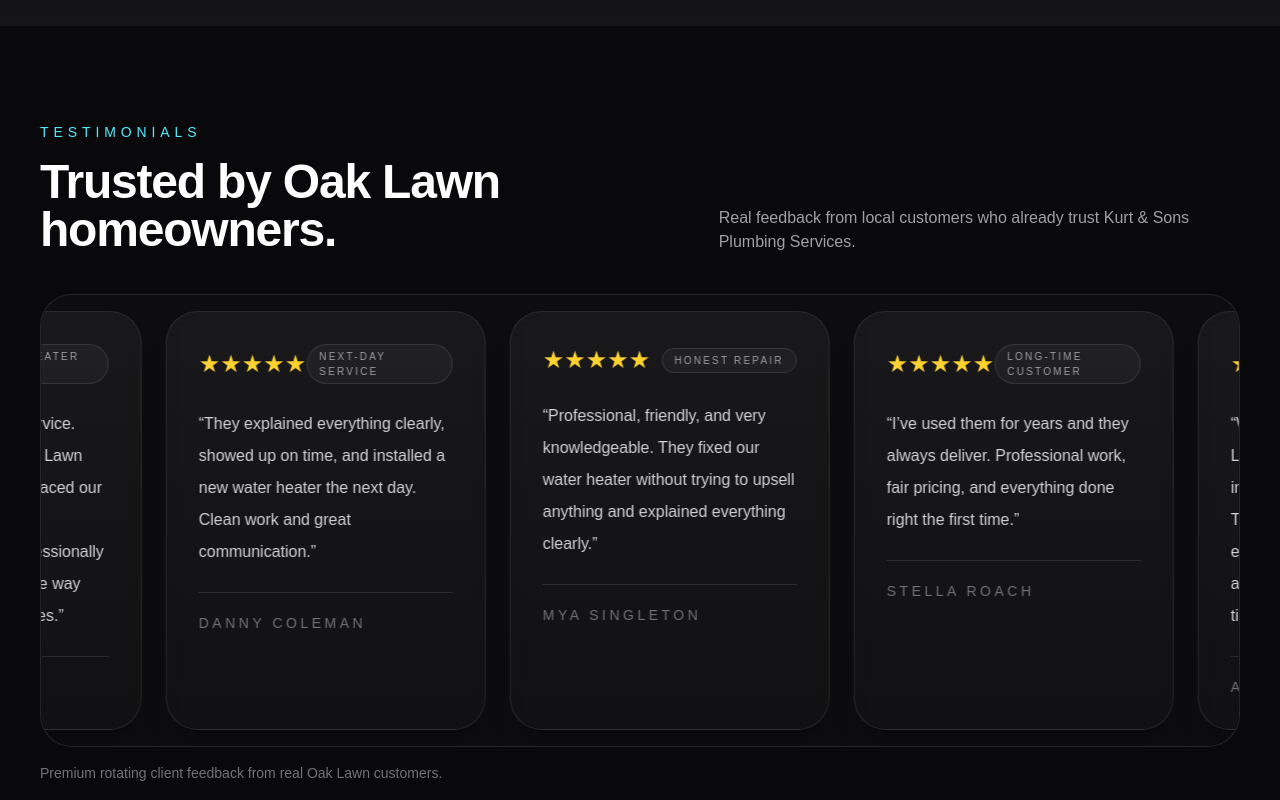
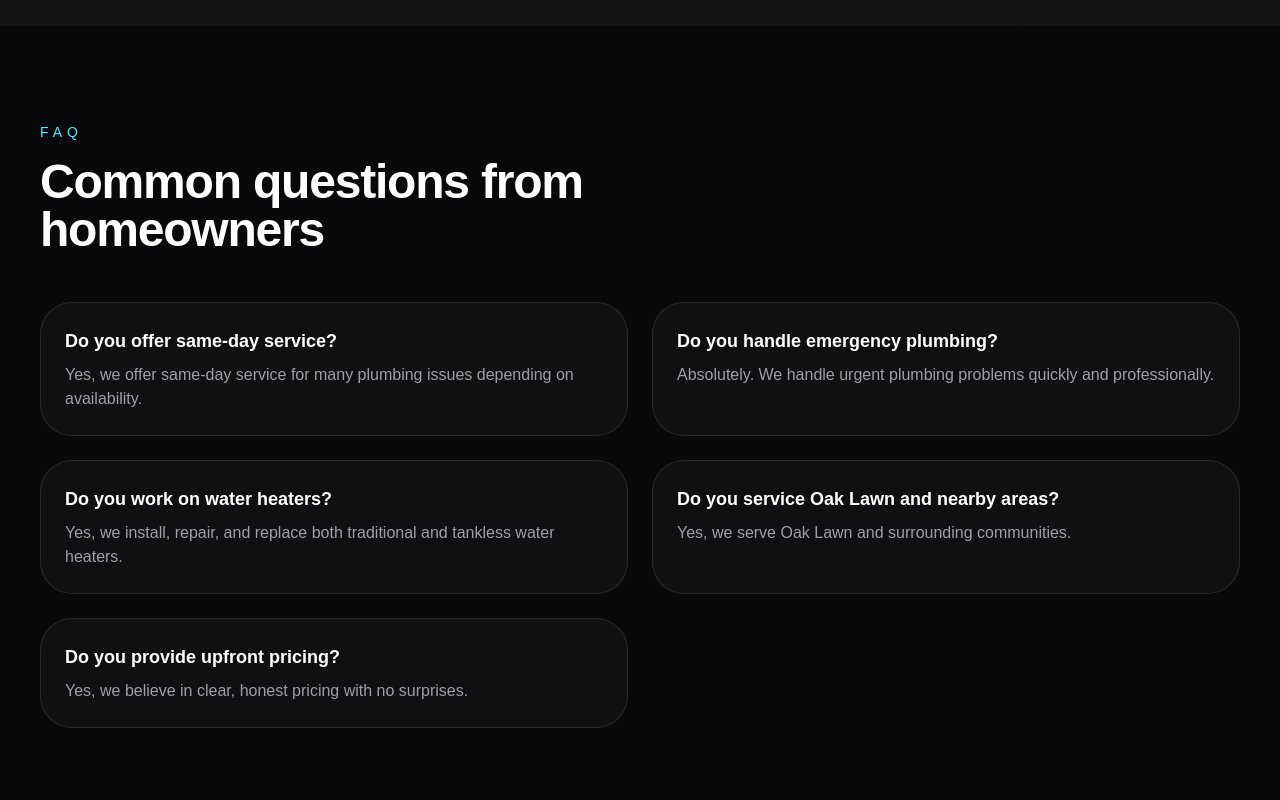
Before and after one commit to Noeh10/kurt-sons-plumbing-services, a Next.js app: page / in a window 1280 px wide. Shown: the part 2420-3220 px from the top of the page. Built offline with nearby package versions, Linux system fonts and the light colour scheme.

Commit message:
Update page.tsx

```diff
--- a/app/page.tsx
+++ b/app/page.tsx
@@ -270,7 +270,7 @@ export default function KurtAndSonsPlumbingServices() {
             <div className="text-sm uppercase tracking-[0.35em] text-amber-300">Why Kurt & Sons</div>
             <h2 className="mt-4 text-4xl font-semibold tracking-tight">Built on trust, craftsmanship, and family pride.</h2>
             <p className="mt-5 text-lg leading-8 text-zinc-400">
-              Kurt & Sons Plumbing Services is positioned as a premium, family-run plumbing company that values responsiveness, clean work, honest pricing, and long-term customer relationships.
+              Kurt & Sons Plumbing Services is a family-run plumbing company focused on honest work, reliable results, and long-term customer relationships. With years of experience serving Oak Lawn and surrounding areas, the team is known for clean work, fast response times, and clear communication from start to finish.
             </p>
           </div>
 
@@ -290,6 +290,30 @@ export default function KurtAndSonsPlumbingServices() {
         </div>
       </section>
 
+      <section id="faq" className="mx-auto max-w-7xl px-6 py-24 lg:px-10">
+        <div className="max-w-2xl">
+          <div className="text-sm uppercase tracking-[0.35em] text-cyan-300">FAQ</div>
+          <h2 className="mt-4 text-4xl font-semibold tracking-tight sm:text-5xl">
+            Common questions from homeowners
+          </h2>
+        </div>
+
+        <div className="mt-12 grid gap-6 md:grid-cols-2">
+          {[
+            ["Do you offer same-day service?", "Yes, we offer same-day service for many plumbing issues depending on availability."],
+            ["Do you handle emergency plumbing?", "Absolutely. We handle urgent plumbing problems quickly and professionally."],
+            ["Do you work on water heaters?", "Yes, we install, repair, and replace both traditional and tankless water heaters."],
+            ["Do you service Oak Lawn and nearby areas?", "Yes, we serve Oak Lawn and surrounding communities."],
+            ["Do you provide upfront pricing?", "Yes, we believe in clear, honest pricing with no surprises."],
+          ].map(([q, a]) => (
+            <div key={q} className="rounded-[2rem] border border-white/10 bg-white/[0.03] p-6">
+              <h3 className="text-lg font-semibold">{q}</h3>
+              <p className="mt-2 text-zinc-400">{a}</p>
+            </div>
+          ))}
+        </div>
+      </section>
+
       <section id="reviews" className="mx-auto max-w-7xl px-6 py-24 lg:px-10">
         <div className="flex flex-col gap-6 md:flex-row md:items-end md:justify-between">
           <div>
@@ -298,7 +322,7 @@ export default function KurtAndSonsPlumbingServices() {
               Trusted by Oak Lawn homeowners.
             </h2>
           </div>
-          <div className="text-zinc-400">Real feedback from local customers who already trust Kurt & Sons Plumbing Services.</div>
+          <div className="text-zinc-400">Trusted by local homeowners for years. Real feedback from customers who already trust Kurt & Sons Plumbing Services.</div>
         </div>
 
         <div className="mt-10 overflow-hidden rounded-[2rem] border border-white/10 bg-white/[0.02] p-4">
@@ -453,6 +477,21 @@ export default function KurtAndSonsPlumbingServices() {
           </div>
         </div>
       </section>
+
+      <section className="px-6 pb-24 lg:px-10">
+        <div className="mx-auto max-w-7xl text-center">
+          <h2 className="text-3xl font-semibold sm:text-4xl">
+            Need a plumber in Oak Lawn? Call Kurt & Sons today.
+          </h2>
+          <a
+            href="tel:+17087192825"
+            className="mt-6 inline-flex rounded-full bg-cyan-400 px-8 py-4 text-sm font-semibold text-zinc-950 transition hover:scale-[1.03]"
+          >
+            Call Now: (708) 719-2825
+          </a>
+        </div>
+      </section>
+
     </div>
   );
 }
```
